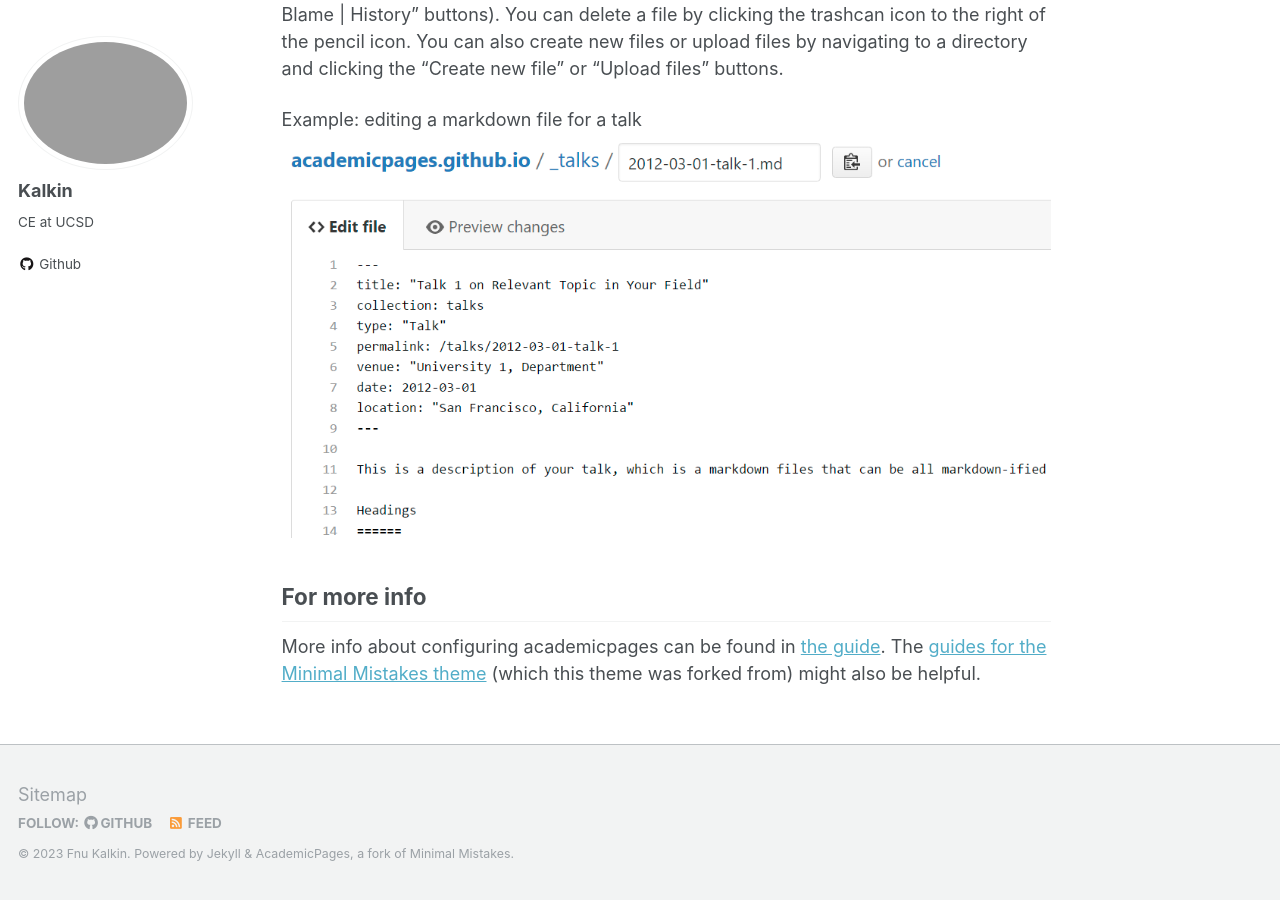
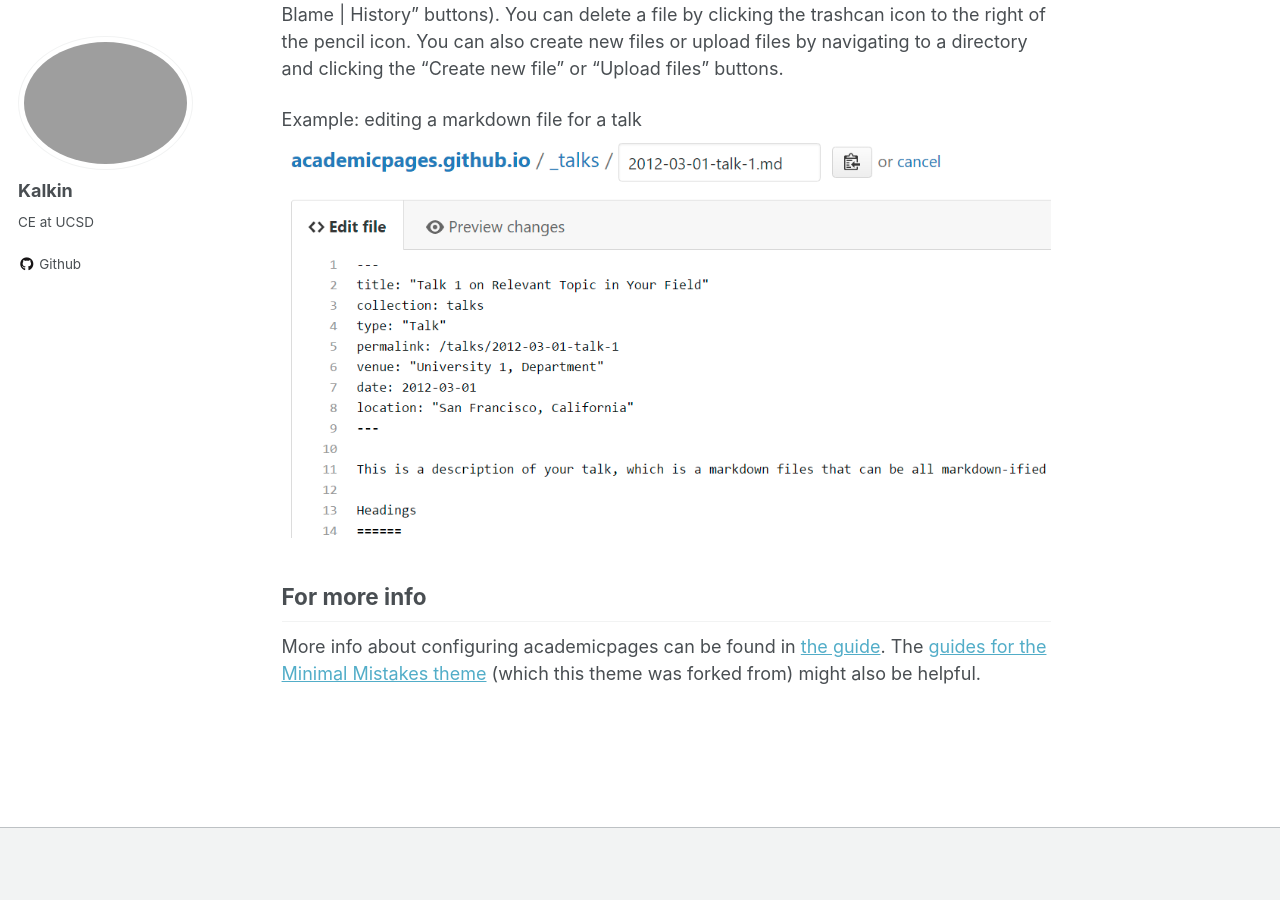
Before and after one commit to kalkulator413/kalkulator413.github.io, a Jekyll site: the page built from _pages/about.md, in a window 1280 px wide and 900 px high, scrolled down 2463 px. Built offline with Jekyll 4.4.1, drawn with Linux system fonts in a browser that asks for light colours.

Commit message:
remove ugly footers

```diff
--- a/_includes/footer.html
+++ b/_includes/footer.html
@@ -1,4 +1,4 @@
-{% include base_path %}
+<!-- {% include base_path %}
 
 <div class="page__footer-follow">
   <ul class="social-icons">
@@ -21,4 +21,4 @@
   </ul>
 </div>
 
-<div class="page__footer-copyright">&copy; {{ site.time | date: '%Y' }} {{ site.name | default: site.title }}. {{ site.data.ui-text[site.locale].powered_by | default: "Powered by" }} <a href="http://jekyllrb.com" rel="nofollow">Jekyll</a> &amp; <a href="https://github.com/academicpages/academicpages.github.io">AcademicPages</a>, a fork of <a href="https://mademistakes.com/work/minimal-mistakes-jekyll-theme/" rel="nofollow">Minimal Mistakes</a>.</div>
+<div class="page__footer-copyright">&copy; {{ site.time | date: '%Y' }} {{ site.name | default: site.title }}. {{ site.data.ui-text[site.locale].powered_by | default: "Powered by" }} <a href="http://jekyllrb.com" rel="nofollow">Jekyll</a> &amp; <a href="https://github.com/academicpages/academicpages.github.io">AcademicPages</a>, a fork of <a href="https://mademistakes.com/work/minimal-mistakes-jekyll-theme/" rel="nofollow">Minimal Mistakes</a>.</div> -->
--- a/_includes/footer/custom.html
+++ b/_includes/footer/custom.html
@@ -1,3 +1,3 @@
 <!-- start custom footer snippets -->
-<a href="/sitemap/">Sitemap</a>
+<!-- <a href="/sitemap/">Sitemap</a> -->
 <!-- end custom footer snippets -->
--- a/_includes/social-share.html
+++ b/_includes/social-share.html
@@ -1,4 +1,4 @@
-{% include base_path %}
+<!-- {% include base_path %}
 
 <section class="page__share">
   {% if site.data.ui-text[site.locale].share_on_label %}
@@ -10,4 +10,4 @@
   <a href="https://www.facebook.com/sharer/sharer.php?u={{ base_path }}{{ page.url }}" class="btn btn--facebook" title="{{ site.data.ui-text[site.locale].share_on_label | default: 'Share on' }} Facebook"><i class="fab fa-facebook" aria-hidden="true"></i><span> Facebook</span></a>
 
   <a href="https://www.linkedin.com/shareArticle?mini=true&url={{ base_path }}{{ page.url }}" class="btn btn--linkedin" title="{{ site.data.ui-text[site.locale].share_on_label | default: 'Share on' }} LinkedIn"><i class="fab fa-linkedin" aria-hidden="true"></i><span> LinkedIn</span></a>
-</section>
+</section> -->
```
